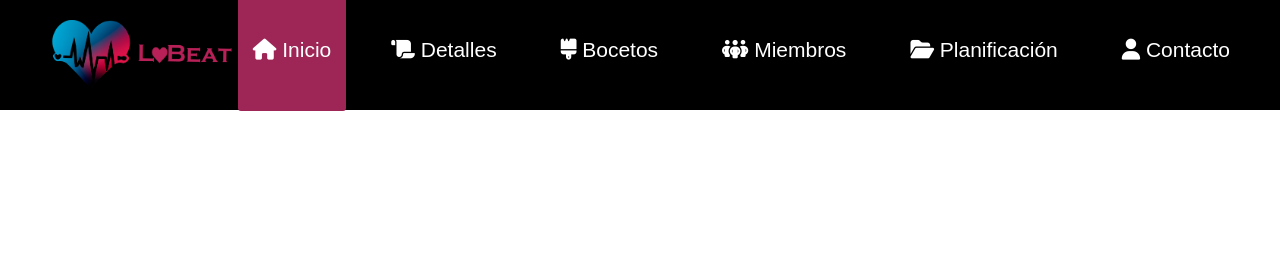
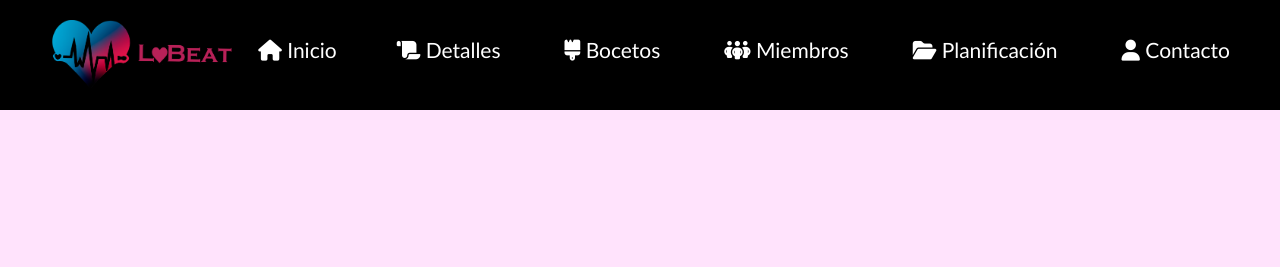
Before and after one commit to Claraf05/LoBeat, a plain HTML site: page Lobeat/index.html in a window 1280 px wide. Drawn offline with Linux system fonts and the light colour scheme.

Commit message:
Cambios menu

```diff
--- a/Lobeat/css/menu.css
+++ b/Lobeat/css/menu.css
@@ -4,6 +4,9 @@
     text-decoration:none;
     list-style: none;
     box-sizing: border-box;
+}
+body{
+    background-color: #FFE3FC;
 }
 nav{
     background: black;
@@ -29,7 +32,7 @@ nav ul li{
 nav ul li a{
     color: #fff;
     font-size: 21px;
-    font-family: sans-serif;
+    font-family: "Trebuchet MS";
     padding: 50px 15px;
     border-radius:3px;
 
--- a/Lobeat/index.html
+++ b/Lobeat/index.html
@@ -19,13 +19,20 @@
              <img class ="logo"src= "img/logo.png">
         </a>
         <ul>
-          <li><a class = "active" href="#"><i class="fa-solid fa-house"></i> Inicio</a</li>
-          <li><a href="detalles.html"><i class="fa-sharp fa-solid fa-scroll"></i> Detalles</a></li>
-          <li><a href="bocetos.html"><i class="fa-solid fa-brush"></i> Bocetos</a></li>
-          <li><a href="miembros.html"> <i class="fa-solid fa-people-group"></i> Miembros</a> </li>
-          <li><a href="planificacion.html"> <i class="fa-solid fa-folder-open"></i> Planificación</a></li>
-          <li><a href="contacto.html"><i class="fa-solid fa-user"></i> Contacto</a></li>
+          <li><a href="#"><i class="fa-solid fa-house"></i> Inicio</a</li>
+          <li><a href="detalles.html" target = "main"><i class="fa-sharp fa-solid fa-scroll"></i> Detalles</a></li>
+          <li><a href="bocetos.html" target = "main"><i class="fa-solid fa-brush"></i> Bocetos</a></li>
+          <li><a href="miembros.html" target = "main"> <i class="fa-solid fa-people-group"></i> Miembros</a> </li>
+          <li><a href="planificacion.html" target = "main"> <i class="fa-solid fa-folder-open"></i> Planificación</a></li>
+          <li><a href="contacto.html" target = "main"><i class="fa-solid fa-user"></i> Contacto</a></li>
         </ul>
     </nav>
+
+    <DIV class="capa">
+		<IFRAME name = "main" width="100%" height="100%" style="border:none">
+
+		</IFRAME>
+	</DIV>
+
 </body>
 </html>
```
Also changed, not shown: Lobeat/propuesta.html (added).
